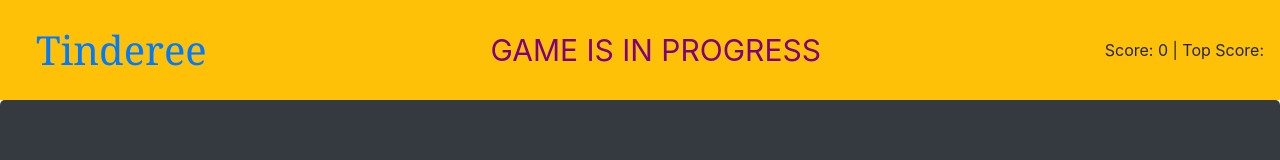
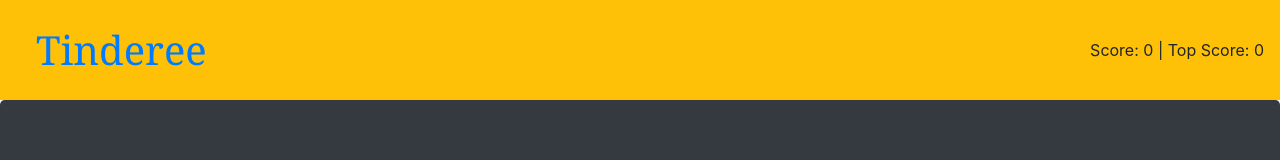
Before and after one commit to kimkablitz/Tinderee, a React (Create React App) app: page / in a window 1280 px wide. Shown: the top 160 px of the page. Built offline with nearby package versions, Linux system fonts and the light colour scheme.

Commit message:
some bugs but functional

```diff
--- a/src/App.js
+++ b/src/App.js
@@ -13,6 +13,8 @@ class App extends Component {
     this.state = {
       friends: friendsData,
       score: 0,
+      topScore: 0,
+      msg:  "",
       game: []
 
     }
@@ -23,18 +25,29 @@ class App extends Component {
   handleClick(cardId) {
     // console.log(cardId)
     const currentList = this.state.game
-    currentList.push(cardId)
-    console.log(currentList)
-   if(currentList.indexOf(cardId) === -1){
-     console.log("uhoh")
-   }
+      if (!currentList.includes(cardId)){
+           currentList.push(cardId)
+            console.log(currentList)
+            this.setState(prevState => {
 
-    this.setState(prevState => {
+              return {
+                score: prevState.score + 1,
+                msg:  "GAME IS IN PROGRESS"
+              }
+            })
+      }
+      else {
+        this.setState(prevState => {
 
-      return {
-        score: prevState.score + 1
+          return {
+            topScore: prevState.score,
+            score: this.state.score - this.state.score,
+            msg:"YOU HAVE GUESSED INCORRECTLY"
+          }
+        })
+        // console.log("uhoh same")
       }
-    })
+
     this.shuffleCards(this.state.friends)
   }
 
@@ -53,7 +66,7 @@ class App extends Component {
 
     return (
       <Wrapper>
-        <Navbar score={this.state.score} />
+        <Navbar score={this.state.score} topScore={this.state.topScore} msg={this.state.msg}/>
         <Jumbotron />
         {this.state.friends.map(friend => <FriendCard friend={friend} key={friend.id} cardId={friend.id} handleClick={this.handleClick} />)
         }
--- a/src/components/Navbar/index.js
+++ b/src/components/Navbar/index.js
@@ -1,32 +1,18 @@
 import React from "react";
 import "./style.css";
-// import Greeting from "../component/Greeting"
 
 
 class Navbar extends React.Component {
 
-  // constructor() {
-  //   super()
-  //   this.state = {
-  //     // msg: "Click here to start",
-  //     isInProgress: true
-  //   }
-  // }
   render() {
-    // console.log(this.props.score)
-    // let msg
-    // if (this.state.isInProgress){
-    //   msg = "CLICK HERE TO START"
-    // } else{
-      let msg = "GAME IS IN PROGRESS"
-    // }
+
 
     return (
-      <nav className="navbar navbar-expand-lg  bg-warning">
+      <nav className="navbar navbar-expand-lg  bg-warning sticky-top">
         <div className="brand">
           <a href="/">Tinderee</a>
         </div>
-        <div className="text align-center mx-auto ins" style={{ color: "purple" }}>{msg}</div>
+        <div className="text align-center mx-auto ins" style={{ color: "purple" }}>{this.props.msg}</div>
         <div className="score" pullright="true">
           Score: {this.props.score} | Top Score: {this.props.topScore}
         </div>
```
